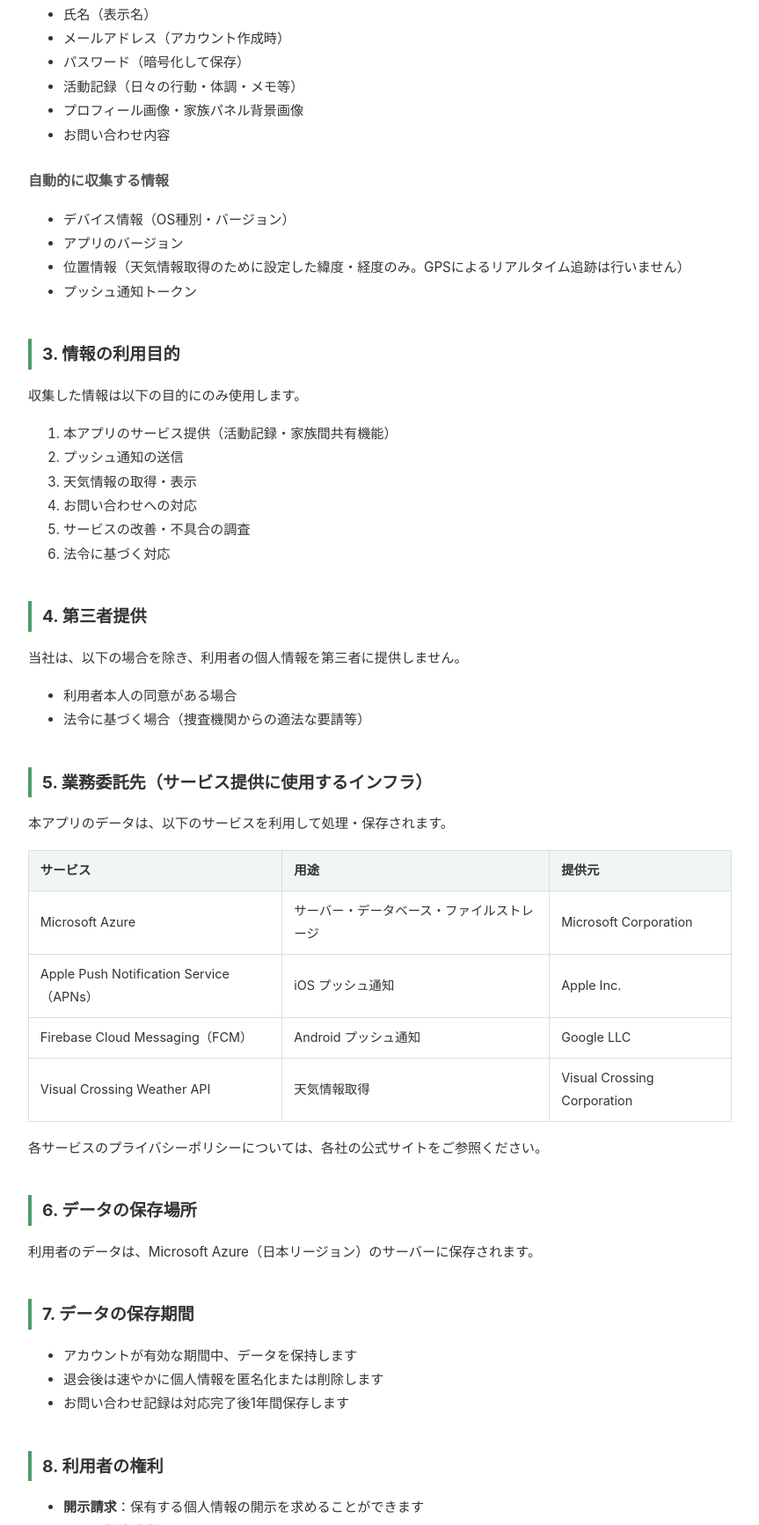
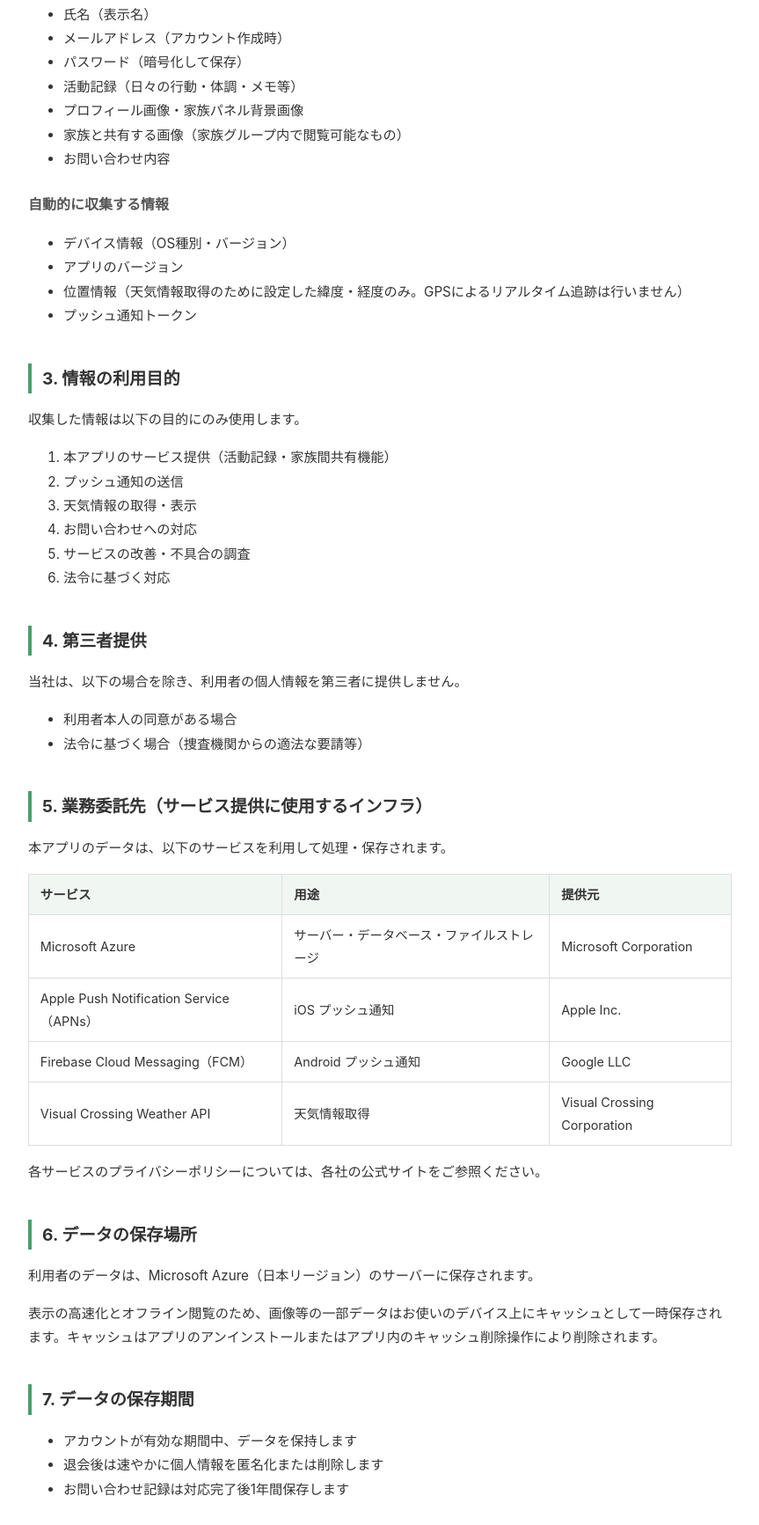
Before and after one commit to Nobu-Sasa/tanect-privacy, a plain HTML site: page index.html in a window 1280 px wide. Shown: the part 824-2557 px from the top of the page at 88% size, without its empty margins (208-1071 px from the left). Drawn offline with Linux system fonts and the light colour scheme.

Commit message:
家族間共有画像とローカルキャッシュの取扱いを明記
- 第2章: 家族と共有する画像を「収集する情報」に追加
- 第6章: 画像等の一部データをデバイスにキャッシュ保存する旨を明記

Co-Authored-By: Claude Opus 4.7 <noreply@anthropic.com>

```diff
--- a/index.html
+++ b/index.html
@@ -57,6 +57,7 @@
     <li>パスワード（暗号化して保存）</li>
     <li>活動記録（日々の行動・体調・メモ等）</li>
     <li>プロフィール画像・家族パネル背景画像</li>
+    <li>家族と共有する画像（家族グループ内で閲覧可能なもの）</li>
     <li>お問い合わせ内容</li>
   </ul>
 
@@ -99,6 +100,7 @@
 
   <h2>6. データの保存場所</h2>
   <p>利用者のデータは、Microsoft Azure（日本リージョン）のサーバーに保存されます。</p>
+  <p>表示の高速化とオフライン閲覧のため、画像等の一部データはお使いのデバイス上にキャッシュとして一時保存されます。キャッシュはアプリのアンインストールまたはアプリ内のキャッシュ削除操作により削除されます。</p>
 
   <h2>7. データの保存期間</h2>
   <ul>
```
